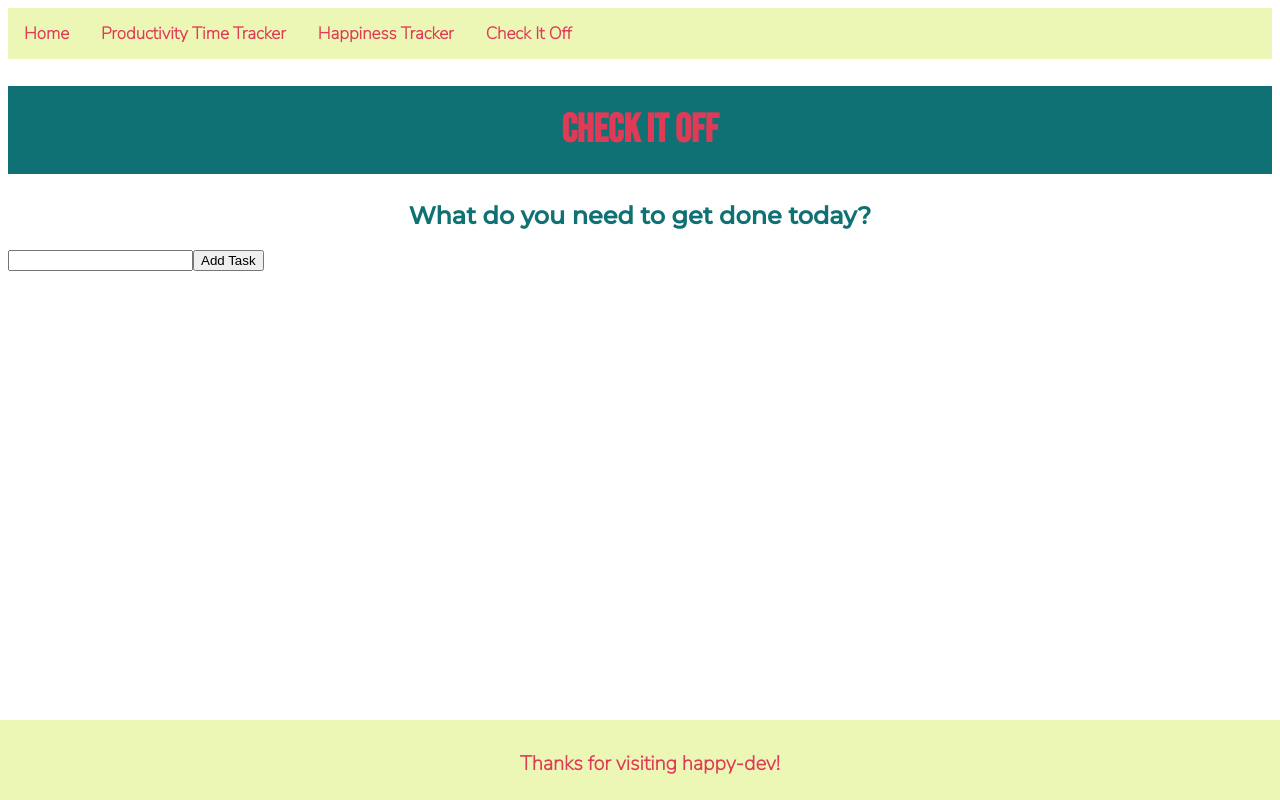
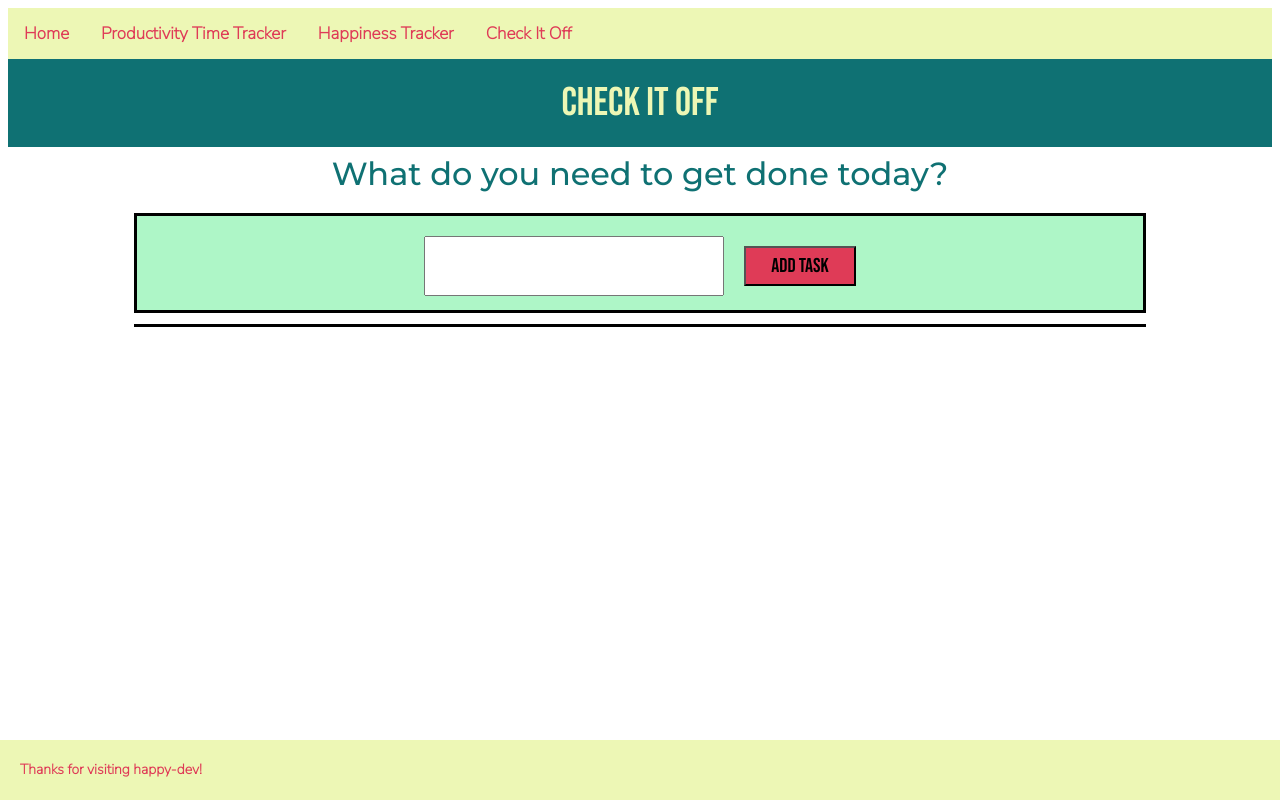
Before and after one commit to MaddyKapfhammer/happy-dev, an Angular app: page /todo in a window 1280 px wide. Built offline with nearby package versions, Linux system fonts and the light colour scheme.

Commit message:
Style interactive to do list.

```diff
--- a/src/app/to-do/to-do.component.css
+++ b/src/app/to-do/to-do.component.css
@@ -1,38 +1,77 @@
-h1{
-  font-size: 40px;
-  color: #df3b57;
-  font-weight: bold;
+@import 'bootstrap/dist/css/bootstrap.css';
+.todo{
+  text-align: center;
+  margin-bottom: 20px;
+  margin-top: 20px;
 }
 
-p{
-  font-size: 20px;
+.list{
+  background-color: #aef6c7;
+  width: 80%;
+  height: 100px;
   text-align: center;
+  position: relative;
+  padding: 20px;
+  display: inline-block;
+  margin: 0 auto;
+  border-bottom: none;
+  border-style: solid;
 }
 
-.header {
-  padding: 40px;
+.task-btn{
+  color: #000;
+  background-color: #df3b57;
+  padding: 6px 25px;
   text-align: center;
-  background: #ef8354;
-  color: #ffffff;
   font-size: 20px;
-  height: 500px;
+  font-family: 'Bebas Neue', cursive;
+  margin-left: 20px;
 }
 
-.description{
-  background-color: #0f7173;
-  height: 300px;
-  padding: 50px;
+.taskBox{
+  width: 300px;
+  height: 60px;
+  padding: 20px;
+  font-family: 'Montserrat', sans-serif;
+}
+
+.tasks{
+  background-color: #ef8354;
+  width: 80%;
+  font-family: 'Nunito Sans', sans-serif;
+  display: inline-block;
+  margin: 0 auto;
+  border-style: solid;
+  border-top: 0cm;
+}
+
+.done-check{
+  width: 25px;
+  height: 25px;
+  float: left;
+  margin-top: 8px;
+  margin-left: 8px;
+  margin-right: 8px;
+}
+
+.delete-btn{
+  background-color: #df3b57;
+  font-family: 'Bebas Neue', cursive;
+  float: left;
+  margin-top: 6px;
+  margin-left: 20px;
+  margin-right: 20px;
+  height: 30px;
+  width: 80px;
+}
+
+.listed-task{
+  float: left;
+  margin-left: 8px;
+  margin-right: 20px;
   font-size: 30px;
 }
 
-.footer{
-  background-color: #edf7b5;
-  overflow: hidden;
+.row{
   padding: 10px;
-  text-align: center;
-  color: #df3b57;
-  font-weight: bold;
-  height: 60px;
-  font-size: 14px;
-  text-align: left;
 }
```
